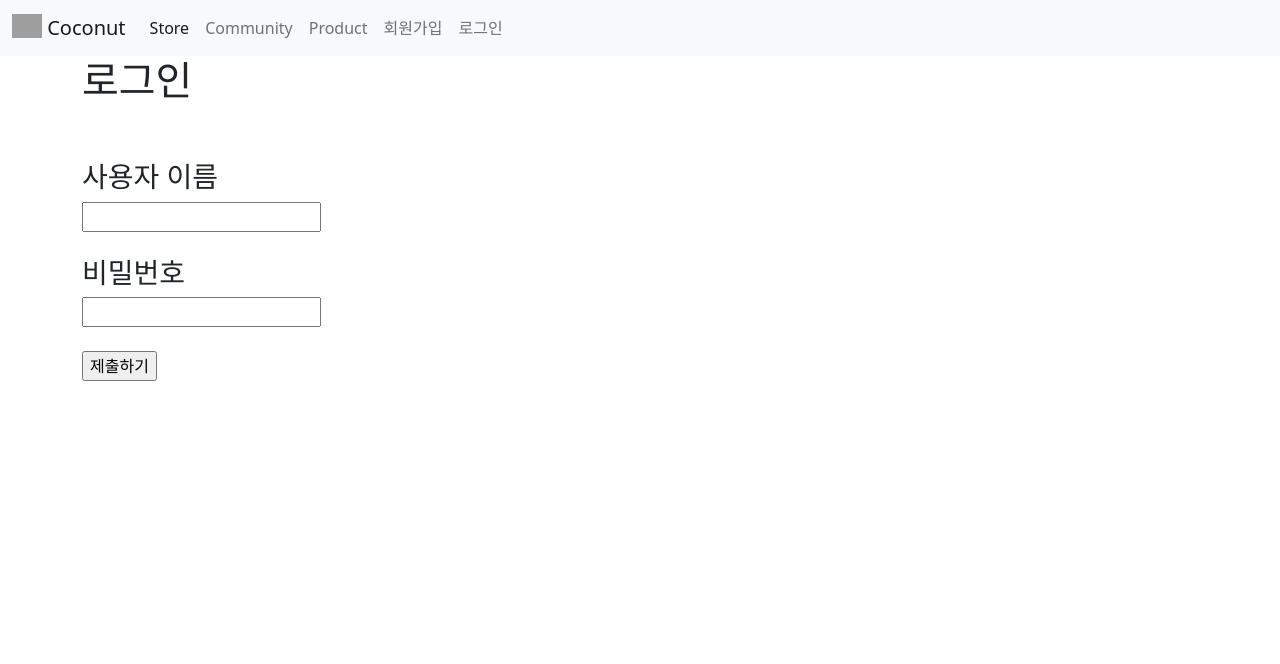
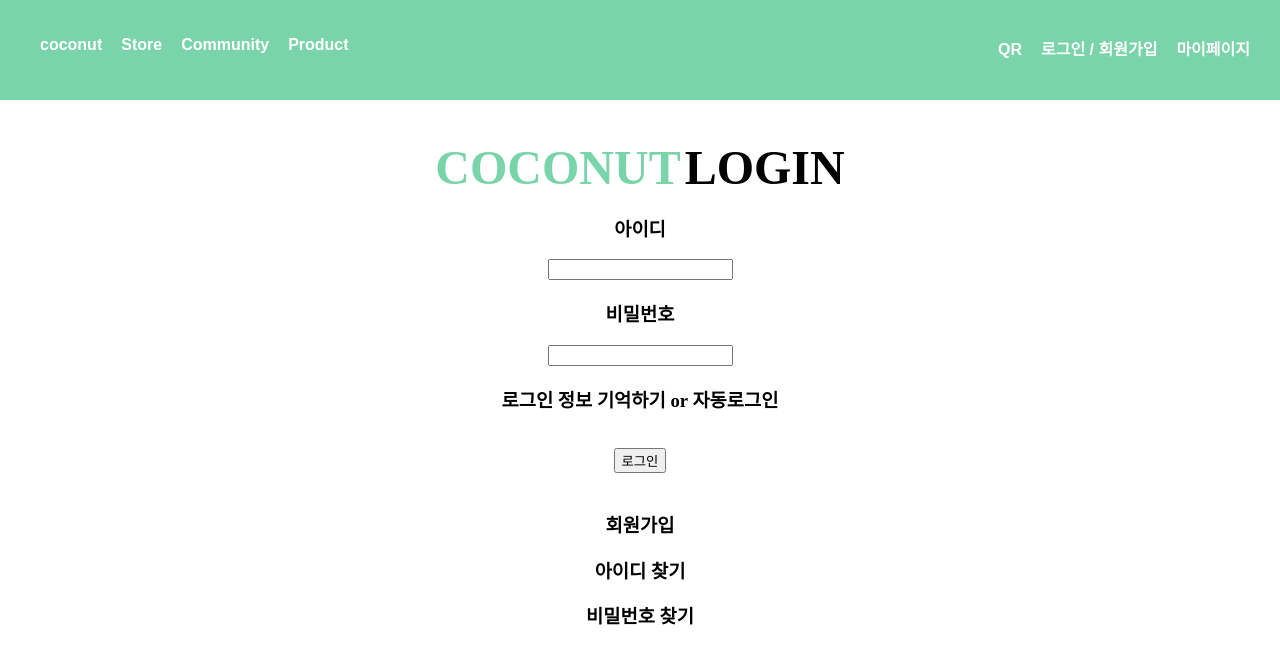
Before and after one commit to SeoJuAn/Coconut_repository, a Django app: page /account/login/ in a window 1280 px wide. Shown: the top 664 px of the page. Run offline with Django 3.2, Linux system fonts and the light colour scheme; parts of the project's set-up code (start-up, migrations or seed data) failed here and were passed over; grey boxes are pictures that could not be loaded.

Commit message:
Tago_07.02

```diff
--- a/coconutproject/account/templates/login.html
+++ b/coconutproject/account/templates/login.html
@@ -1,22 +1,28 @@
 {%extends 'base.html'%}
 {%block content %}
-    <h1>로그인</h1>
+    <div class="login">
+        <h1 class="mint-font">COCONUT</h1>
+        <h1 class="black-font">LOGIN</h1>
         <form method = "POST" action="{% url 'login'%}">
             {%csrf_token%}
-        <br>
-        <br>
+
             {%if error %}
                 <p>{{error}}</p>
-            <br>
             {%endif%}
-        <h3>사용자 이름</h3>
+            <h3>아이디</h3>
             <input name = "id" type="text">
-        <br>
-        <br>
             <h3>비밀번호</h3>
             <input name = "password" type="password">
             <br>
+            <h3>로그인 정보 기억하기 or 자동로그인</h3>
             <br>
-        <input type="submit" value="제출하기">
+            <input type="submit" value="로그인">
+            <br>
+            <br>
+            <h3>회원가입</h3>
+            <h3>아이디 찾기</h3>
+            <h3>비밀번호 찾기</h3>
         </form>
+    </div>
+
 {%endblock%}
--- /dev/null
+++ b/coconutproject/coconutproject/static/css/base.css
@@ -0,0 +1,85 @@
+body {
+    margin : 0;
+    padding : 0;
+}
+
+ul {
+    list-style: none;
+}
+
+a {
+    text-decoration: none;
+}
+
+h1 {
+    display: inline;
+    font-size: 48;
+    font-weight: bold;
+    width: 100%;
+}
+
+.nav-container {
+    width: 100%;
+    height: 100px;
+    background-color: #7AD4A9;
+}
+
+.nav-item-left-container {
+    display: inline;
+    float: left;
+}
+
+.nav-item-right-container {
+    display: inline;
+    float: right;
+    margin-right: 30px;
+}
+
+.nav-item {
+    display: inline-block;
+    font-size: 20px;
+    font: 1em sans-serif;
+    font-weight: bold;
+    padding-top: 20px;
+}
+
+.nav-item a {
+    color: white;
+}
+
+.margin-right {
+    margin-right: 15px;
+}
+
+.login {
+    border: none;
+    background-color: white;
+    position: relative;
+    left: 10%;
+    right: 10%;
+    display: block;
+    width: 80%;
+    margin-top: 40px;
+    text-align: center;
+}
+
+.mint-font {
+    font-size: 48px;
+    font: sans-serif;
+    font-weight: bold;
+    color: #7AD4A9;
+}
+
+.black-font {
+    font-size: 48px;
+    font: sans-serif;
+    font-weight: bold;
+    color: black;
+}
+
+.login-box{
+    width: 600px;
+    height: 50px;
+    background-color: brown;
+    color: white;
+}
--- a/coconutproject/coconutproject/templates/base.html
+++ b/coconutproject/coconutproject/templates/base.html
@@ -1,56 +1,53 @@
+<!DOCTYPE html>
 <html lang="en">
+
+{% load static %}
+
 <head>
-    <link href="https://cdn.jsdelivr.net/npm/bootstrap@5.0.2/dist/css/bootstrap.min.css" rel="stylesheet" integrity="sha384-EVSTQN3/azprG1Anm3QDgpJLIm9Nao0Yz1ztcQTwFspd3yD65VohhpuuCOmLASjC" crossorigin="anonymous">
-    <script src="https://cdn.jsdelivr.net/npm/bootstrap@5.0.2/dist/js/bootstrap.bundle.min.js" integrity="sha384-MrcW6ZMFYlzcLA8Nl+NtUVF0sA7MsXsP1UyJoMp4YLEuNSfAP+JcXn/tWtIaxVXM" crossorigin="anonymous"></script>
+    <meta charset="UTF-8">
+    <meta http-equiv="X-UA-Compatible" content="IE=edge">
+    <meta name="viewport" content="width=device-width, initial-scale=1.0">
+    <title>Document</title>
+    <link rel="stylesheet" href="{% static 'css/base.css' %}" type="text/css">
+
 </head>
 <body>
-    <nav class="navbar navbar-expand-lg navbar-light bg-light">
-        <div class="container-fluid">
-        <a class="navbar-brand" href="{% url 'home' %}"><img src="/docs/5.0/assets/brand/bootstrap-logo.svg" alt="" width="30" height="24" class="d-inline-block align-text-top">
-            Coconut</a>
-        <button class="navbar-toggler" type="button" data-bs-toggle="collapse" data-bs-target="#navbarNav" aria-controls="navbarNav" aria-expanded="false" aria-label="Toggle navigation">
-            <span class="navbar-toggler-icon"></span>
-        </button>
-        <div class="collapse navbar-collapse" id="navbarNav">
-            <ul class="navbar-nav">
 
+
+    <nav class="nav-container">
+        <div class="item-container">
             {%if user.is_authenticated%}
-                <li class="nav-item">
-                    <a class="nav-link active" aria-current="page" href="#">Store</a>
-                </li>
-                <li class="nav-item">
-                    <a class="nav-link" href="#">Community</a>
-                </li>
-                <li class="nav-item">
-                    <a class="nav-link" href="#">Product</a>
-                </li>
-                <li class="nav-item">
-                    <a class="nav-link active" aria-current="page" href="{% url 'logout' %}">로그아웃</a>
-                </li>
+            <ul class="nav-item-left-container">
+                <!-- # 이미지 삽입은 학습되는대로 바로 실행 하겠습니다 -->
+                <li class="nav-item margin-right"><a href="">coconut</a> </li>
+                <li class="nav-item margin-right"><a href="">Store</a> </li>
+                <li class="nav-item margin-right"><a href="">Community</a> </li>
+                <li class="nav-item margin-right"><a href="">Product</a> </li>
+            </ul>
 
+            <ul class="nav-item-right-container">
+                <li class="nav-item margin-right"><a href="">QR</a> </li>
+                <li class="nav-item margin-right"><a href="{% url 'logout'%}">로그아웃</a> </li>
+                <li class="nav-item"><a href="">마이페이지</a> </li>
+            </ul>
             {%else%}
-                <li class="nav-item">
-                    <a class="nav-link active" aria-current="page" href="#">Store</a>
-                </li>
-                <li class="nav-item">
-                    <a class="nav-link" href="#">Community</a>
-                </li>
-                <li class="nav-item">
-                    <a class="nav-link" href="#">Product</a>
-                </li>
-                <li class="nav-item">
-                    <a class="nav-link" href="{%url 'signup_choice' %}">회원가입</a>
-                </li>
-                <li class="nav-item">
-                    <a class="nav-link" href="{% url 'login'%}">로그인</a>
-                </li>
+            <ul class="nav-item-left-container">
+                <li class="nav-item margin-right"><a href="">coconut</a> </li>
+                <li class="nav-item margin-right"><a href="">Store</a> </li>
+                <li class="nav-item margin-right"><a href="">Community</a> </li>
+                <li class="nav-item margin-right"><a href="">Product</a> </li>
+            </ul>
+
+            <ul class="nav-item-right-container">
+                <li class="nav-item margin-right"><a href="">QR</a> </li>
+                <li class="nav-item margin-right"><a href="{% url 'login'%}">로그인 / 회원가입</a> </li>
+                <li class="nav-item"><a href="">마이페이지</a> </li>
+            </ul>
             {%endif%}
-            </ul>
-        </div>
         </div>
     </nav>
 
-    <div class="container">
+    <div class="">
         {%block content%}
         {%endblock%}
     <div>
```
Also changed, not shown: coconutproject/coconutproject/settings.py (+8 -1 lines). Lines whose indentation alone changed are shown as unchanged.
